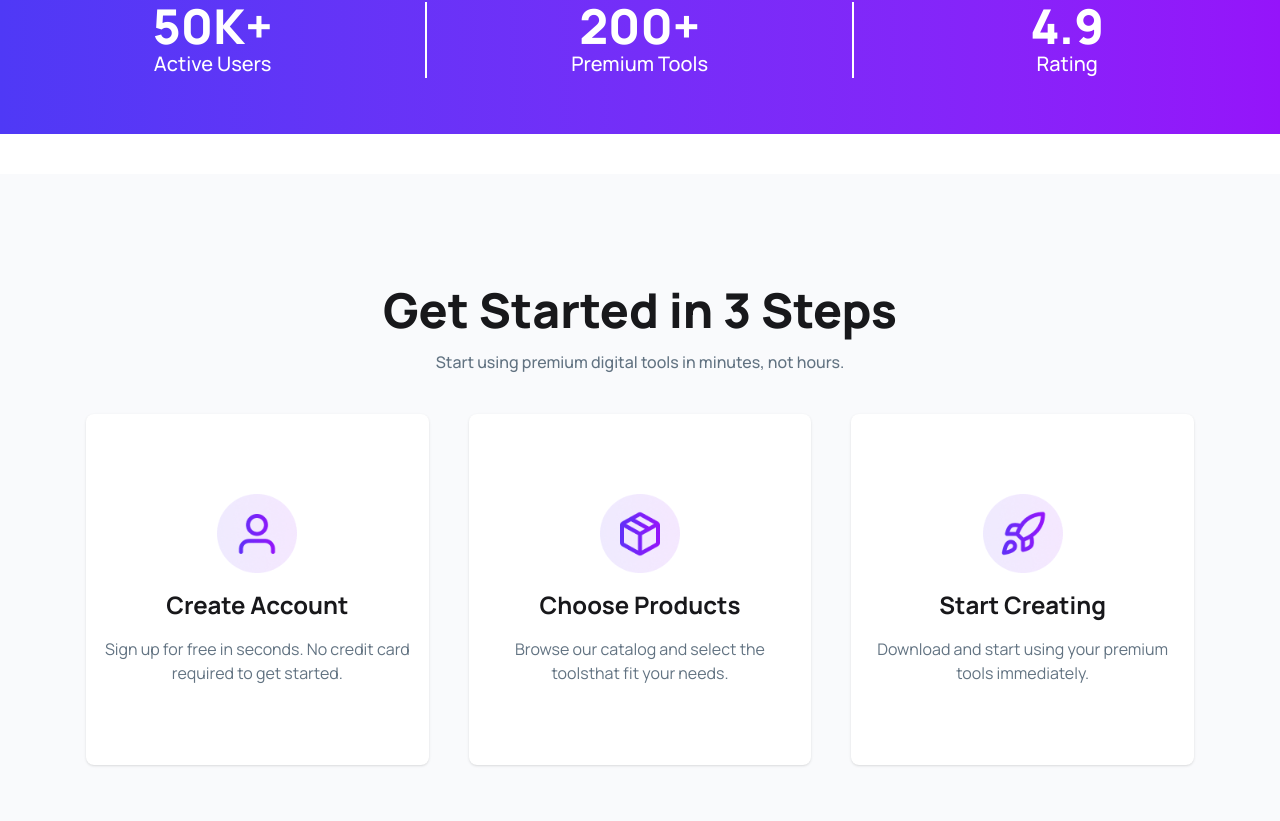
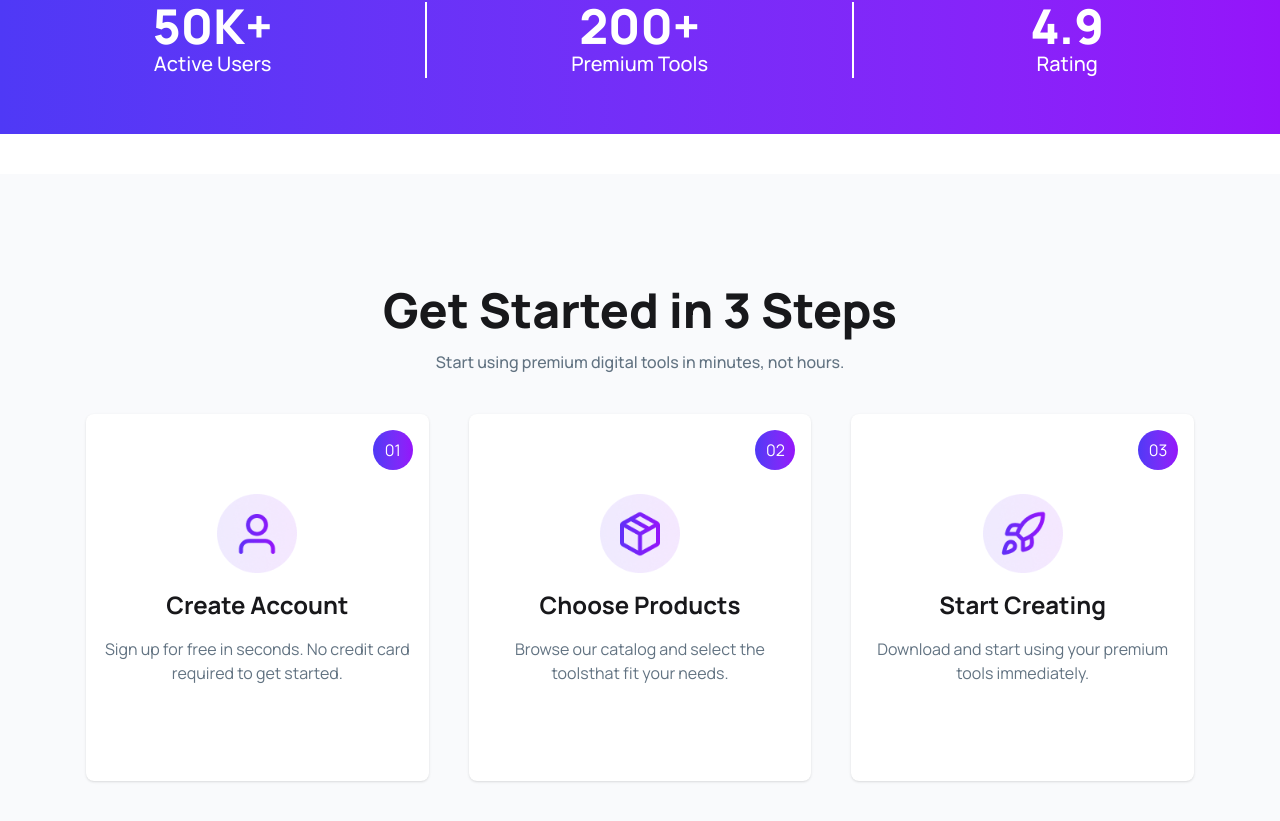
Before and after one commit to salmansahed/DigiTools, a React (Vite) app: page / in a window 1280 px wide. Shown: the part 734-1555 px from the top of the page. Built offline with nearby package versions, Linux system fonts and the light colour scheme.

Commit message:
add numeric badges to onboarding steps in How-It-Works section

```diff
--- a/src/App.jsx
+++ b/src/App.jsx
@@ -4,7 +4,6 @@ import NavBar from './components/NavBar'
 import Banner from './components/Banner'
 import Achievements from './components/Achievements'
 import HowItWorks from './components/HowItWorks'
-
 
 function App() {
 
--- a/src/components/HowItWorks.jsx
+++ b/src/components/HowItWorks.jsx
@@ -17,28 +17,37 @@ const HowItWorks = () => {
         </div>
 
         <div className="grid grid-cols-1 md:grid-cols-2 lg:grid-cols-3 gap-6 md:gap-10 mt-10">
-          <div className="bg-white shadow rounded-lg py-16 md:py-20 text-center space-y-3 md:space-y-4 px-4">
+          <div className="bg-white shadow rounded-lg py-16 md:py-20 text-center space-y-3 md:space-y-4 px-4 relative">
             <img className="mx-auto w-20" src={user} alt="User" />
             <h3 className="text-xl md:text-2xl font-bold">Create Account</h3>
             <p className="text-[#627382]">
               Sign up for free in seconds. No credit card required to get
               started.
             </p>
+            <p className="w-10 h-10 rounded-full flex items-center justify-center bg-linear-to-r from-[#4F39F6] to-[#9514FA] text-white absolute top-4 right-4">
+              01
+            </p>
           </div>
 
-          <div className="bg-white shadow rounded-lg py-16 md:py-20 text-center space-y-3 md:space-y-4 px-4">
+          <div className="bg-white shadow rounded-lg py-16 md:py-20 text-center space-y-3 md:space-y-4 px-4 relative">
             <img className="mx-auto w-20" src={product} alt="Product" />
             <h3 className="text-xl md:text-2xl font-bold">Choose Products</h3>
             <p className="text-[#627382]">
               Browse our catalog and select the toolsthat fit your needs.
             </p>
+            <p className="w-10 h-10 rounded-full flex items-center justify-center bg-linear-to-r from-[#4F39F6] to-[#9514FA] text-white absolute top-4 right-4">
+              02
+            </p>
           </div>
 
-          <div className="bg-white shadow rounded-lg py-16 md:py-20 text-center space-y-3 md:space-y-4 px-4">
+          <div className="bg-white shadow rounded-lg py-16 md:py-20 text-center space-y-3 md:space-y-4 px-4 relative">
             <img className="mx-auto w-20" src={rocket} alt="Rocket" />
             <h3 className="text-xl md:text-2xl font-bold">Start Creating</h3>
             <p className="text-[#627382]">
               Download and start using your premium tools immediately.
+            </p>
+            <p className="w-10 h-10 rounded-full flex items-center justify-center bg-linear-to-r from-[#4F39F6] to-[#9514FA] text-white absolute top-4 right-4">
+              03
             </p>
           </div>
         </div>
```
Also changed, not shown: src/components/Pricing.jsx (added).
